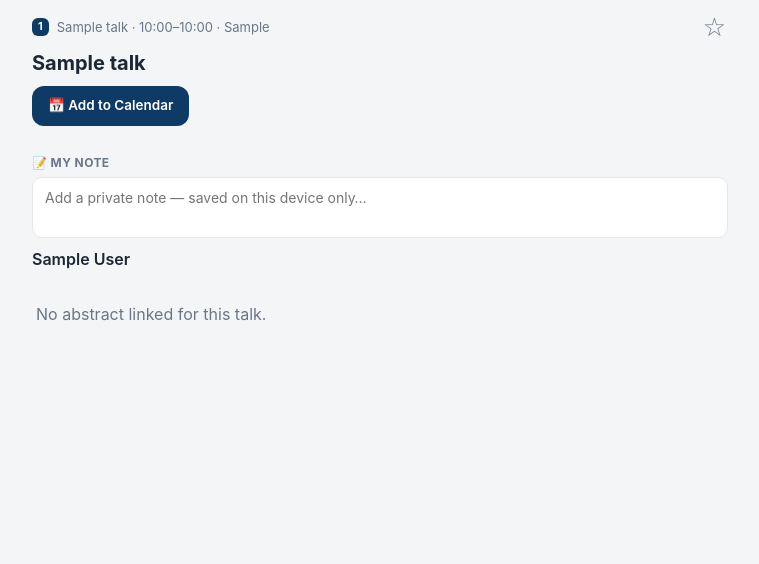
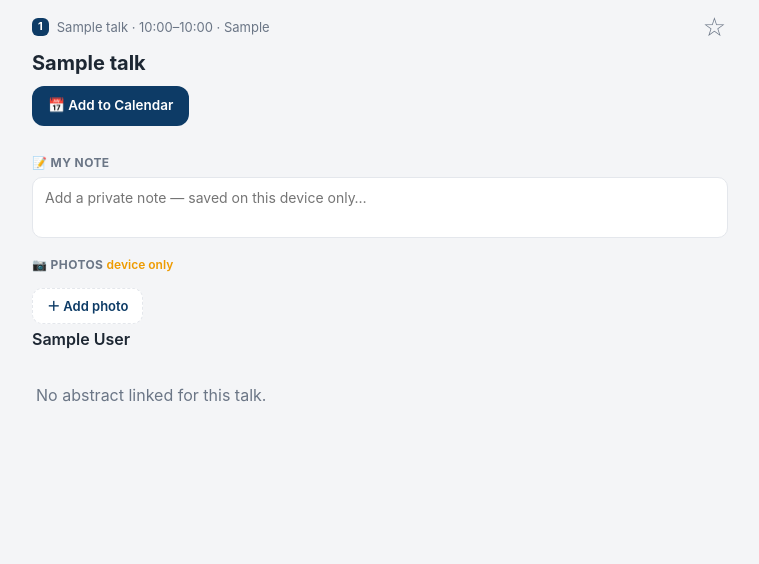
Before and after one commit to jikhanjung/strati2026, a Django app: page /talk/1/ in a window 1280 px wide. Shown: the part 53-617 px from the top of the page, without its empty margins (260-1019 px from the left). Run offline with Django 5.2, Linux system fonts and the light colour scheme; tables that the repository leaves empty hold one stand-in row (values such as "Sample post"); data that the repository does not hold is empty.

Commit message:
Per-talk photos stored in IndexedDB
Attach photos to a talk on the detail page (camera/gallery), downscaled to
1280px JPEG and stored in IndexedDB (device-local). Thumbnails with lightbox and
delete; a localStorage index drives the 📷 card marker and My Plan thumbnails.

Co-Authored-By: Claude Opus 4.8 (1M context) <noreply@anthropic.com>

```diff
--- a/congress/templates/congress/talk_detail.html
+++ b/congress/templates/congress/talk_detail.html
@@ -26,6 +26,14 @@
     <label class="note-h" for="note">📝 My note <span class="note-status" id="note-status"></span></label>
     <textarea id="note" data-id="{{ talk.id }}" rows="2"
               placeholder="Add a private note — saved on this device only…"></textarea>
+  </section>
+
+  <section class="photos" data-id="{{ talk.id }}">
+    <div class="note-h">📷 Photos <span class="note-status">device only</span></div>
+    <div id="photo-strip" class="photo-strip"></div>
+    <label class="photo-add">＋ Add photo
+      <input id="photo-input" type="file" accept="image/*" hidden>
+    </label>
   </section>
   {% endif %}
 
@@ -74,6 +82,46 @@
       }, 1500); }
     }, 400);
   });
+
+  // ── 사진 (IndexedDB, 기기 로컬) ───────────────────────────────────
+  const strip = document.getElementById('photo-strip');
+  const input = document.getElementById('photo-input');
+  if (!strip || !input) return;
+  const urls = [];
+  function openLightbox(url) {
+    const ov = document.createElement('div');
+    ov.className = 'lightbox';
+    ov.innerHTML = '<img src="' + url + '" alt="">';
+    ov.addEventListener('click', () => ov.remove());
+    document.body.appendChild(ov);
+  }
+  async function renderPhotos() {
+    urls.forEach(URL.revokeObjectURL); urls.length = 0;
+    strip.innerHTML = '';
+    let photos;
+    try { photos = await STRATI.getPhotos(id); } catch (e) { return; }
+    photos.forEach(p => {
+      const url = URL.createObjectURL(p.blob); urls.push(url);
+      const fig = document.createElement('div');
+      fig.className = 'photo-thumb';
+      fig.innerHTML = '<img src="' + url + '" alt=""><button class="photo-del" aria-label="delete">×</button>';
+      fig.querySelector('img').addEventListener('click', () => openLightbox(url));
+      fig.querySelector('.photo-del').addEventListener('click', async () => {
+        if (!confirm('Delete this photo?')) return;
+        await STRATI.deletePhoto(p.id, id);
+        renderPhotos();
+      });
+      strip.appendChild(fig);
+    });
+  }
+  input.addEventListener('change', async () => {
+    const f = input.files && input.files[0];
+    input.value = '';
+    if (!f) return;
+    try { await STRATI.addPhotoFile(id, f); await renderPhotos(); }
+    catch (e) { alert('Could not add photo: ' + (e.message || e)); }
+  });
+  renderPhotos();
 })();
 </script>
 {% endblock %}
--- a/static/app.js
+++ b/static/app.js
@@ -23,6 +23,87 @@
     if (text) n[id] = text; else delete n[id];
     localStorage.setItem(NKEY, JSON.stringify(n));
   }
+
+  // 사진: blob은 IndexedDB, "어떤 talk에 사진이 있는지" 빠른 조회는 localStorage 인덱스
+  const PKEY = "strati_photo_ids";
+  function getPhotoIds() {
+    try { return JSON.parse(localStorage.getItem(PKEY) || "[]"); }
+    catch (e) { return []; }
+  }
+  function hasPhoto(id) { return getPhotoIds().includes(id); }
+  function setPhotoId(id, on) {
+    let a = getPhotoIds();
+    if (on) { if (!a.includes(id)) a.push(id); } else { a = a.filter(x => x !== id); }
+    localStorage.setItem(PKEY, JSON.stringify(a));
+  }
+
+  let _db;
+  function db() {
+    return _db || (_db = new Promise((res, rej) => {
+      const r = indexedDB.open("strati", 1);
+      r.onupgradeneeded = () => {
+        const d = r.result;
+        if (!d.objectStoreNames.contains("photos")) {
+          const os = d.createObjectStore("photos", { keyPath: "id", autoIncrement: true });
+          os.createIndex("talkId", "talkId", { unique: false });
+        }
+      };
+      r.onsuccess = () => res(r.result);
+      r.onerror = () => rej(r.error);
+    }));
+  }
+  async function getPhotos(talkId) {
+    const d = await db();
+    return new Promise((res, rej) => {
+      const out = [];
+      const req = d.transaction("photos").objectStore("photos")
+        .index("talkId").openCursor(IDBKeyRange.only(talkId));
+      req.onsuccess = () => {
+        const c = req.result;
+        if (c) { out.push({ id: c.value.id, blob: c.value.blob }); c.continue(); }
+        else res(out);
+      };
+      req.onerror = () => rej(req.error);
+    });
+  }
+  // 저장 전 축소(최대변 1280px, JPEG 0.8)로 용량 절약
+  function downscale(file, maxDim, quality) {
+    return new Promise((res, rej) => {
+      const img = new Image();
+      img.onload = () => {
+        let w = img.naturalWidth, h = img.naturalHeight;
+        const scale = Math.min(1, maxDim / Math.max(w, h));
+        w = Math.round(w * scale); h = Math.round(h * scale);
+        const cv = document.createElement("canvas");
+        cv.width = w; cv.height = h;
+        cv.getContext("2d").drawImage(img, 0, 0, w, h);
+        URL.revokeObjectURL(img.src);
+        cv.toBlob(b => b ? res(b) : rej(new Error("encode failed")), "image/jpeg", quality);
+      };
+      img.onerror = () => { URL.revokeObjectURL(img.src); rej(new Error("unsupported image")); };
+      img.src = URL.createObjectURL(file);
+    });
+  }
+  async function addPhotoFile(talkId, file) {
+    const blob = await downscale(file, 1280, 0.8);
+    const d = await db();
+    await new Promise((res, rej) => {
+      const tx = d.transaction("photos", "readwrite");
+      tx.objectStore("photos").add({ talkId, blob, ts: Date.now() });
+      tx.oncomplete = res; tx.onerror = () => rej(tx.error);
+    });
+    setPhotoId(talkId, true);
+  }
+  async function deletePhoto(photoId, talkId) {
+    const d = await db();
+    await new Promise((res, rej) => {
+      const tx = d.transaction("photos", "readwrite");
+      tx.objectStore("photos").delete(photoId);
+      tx.oncomplete = res; tx.onerror = () => rej(tx.error);
+    });
+    const rest = await getPhotos(talkId);
+    if (!rest.length) setPhotoId(talkId, false);
+  }
   function toggle(id) {
     const a = getBM();
     const i = a.indexOf(id);
@@ -41,9 +122,11 @@
   }
   function refresh() {
     document.querySelectorAll(".bm").forEach(paint);
-    // 메모가 있는 카드 표시(제목 옆 📝)
+    // 메모/사진 있는 카드 표시(제목 옆 📝/📷)
     document.querySelectorAll(".talk[data-id]").forEach(el => {
-      el.classList.toggle("has-note", hasNote(parseInt(el.dataset.id, 10)));
+      const id = parseInt(el.dataset.id, 10);
+      el.classList.toggle("has-note", hasNote(id));
+      el.classList.toggle("has-photo", hasPhoto(id));
     });
   }
 
@@ -59,5 +142,6 @@
 
   document.addEventListener("DOMContentLoaded", refresh);
 
-  window.STRATI = { getBM, isBM, toggle, esc, refresh, getNote, hasNote, setNote };
+  window.STRATI = { getBM, isBM, toggle, esc, refresh, getNote, hasNote, setNote,
+    hasPhoto, getPhotos, addPhotoFile, deletePhoto };
 })();
--- a/static/style.css
+++ b/static/style.css
@@ -67,9 +67,14 @@ a { color: inherit; text-decoration: none; }
 .talk-meta { margin-top: 4px; display: flex; flex-wrap: wrap; gap: 6px; align-items: center; }
 .author { color: var(--muted); font-size: 12.5px; }
 .talk-place { color: var(--muted); font-size: 12px; margin-top: 3px; }
-.talk.has-note .talk-title::after { content: " 📝"; font-size: 12px; }
+.talk.has-note:not(.has-photo) .talk-title::after { content: " 📝"; font-size: 12px; }
+.talk.has-photo:not(.has-note) .talk-title::after { content: " 📷"; font-size: 12px; }
+.talk.has-note.has-photo .talk-title::after { content: " 📝📷"; font-size: 12px; }
 .talk-note { margin-top: 5px; font-size: 12.5px; color: #5a4a00; white-space: pre-wrap;
   background: #fff7e0; border: 1px solid #f0d98a; border-radius: 8px; padding: 4px 8px; }
+.talk-photos { display: flex; gap: 5px; margin-top: 6px; flex-wrap: wrap; }
+.talk-photo { width: 46px; height: 46px; object-fit: cover; border-radius: 6px;
+  border: 1px solid var(--line); }
 
 /* Per-talk note editor (talk detail) */
 .note { margin: 14px 0 4px; }
@@ -80,6 +85,22 @@ a { color: inherit; text-decoration: none; }
   padding: 10px 12px; font: inherit; font-size: 14px; resize: none; overflow: hidden;
   background: var(--card); color: var(--ink); }
 #note:focus { outline: none; border-color: var(--accent); box-shadow: 0 0 0 2px rgba(13,59,102,.12); }
+
+/* Per-talk photos (talk detail) */
+.photos { margin: 12px 0 4px; }
+.photo-strip { display: flex; flex-wrap: wrap; gap: 8px; }
+.photo-thumb { position: relative; width: 84px; height: 84px; border-radius: 10px;
+  overflow: hidden; border: 1px solid var(--line); }
+.photo-thumb img { width: 100%; height: 100%; object-fit: cover; display: block; cursor: pointer; }
+.photo-del { position: absolute; top: 2px; right: 2px; width: 20px; height: 20px; padding: 0;
+  border: none; border-radius: 50%; background: rgba(0,0,0,.55); color: #fff;
+  font-size: 14px; line-height: 20px; cursor: pointer; }
+.photo-add { display: inline-block; margin-top: 8px; background: var(--card);
+  border: 1px dashed var(--line); border-radius: 10px; padding: 8px 14px;
+  font-size: 13px; font-weight: 600; color: var(--navy); cursor: pointer; }
+.lightbox { position: fixed; inset: 0; z-index: 50; background: rgba(0,0,0,.9);
+  display: flex; align-items: center; justify-content: center; }
+.lightbox img { max-width: 96%; max-height: 96%; object-fit: contain; }
 
 /* "No schedule at current time" banner */
 .nowbanner { margin: 0 2px 12px; padding: 9px 12px; border-radius: 10px;
```
Also changed, not shown: congress/templates/congress/timetable.html (+18 -0 lines), devlog/20260630_026_per_talk_photos.md (added, +38 -0 lines).
